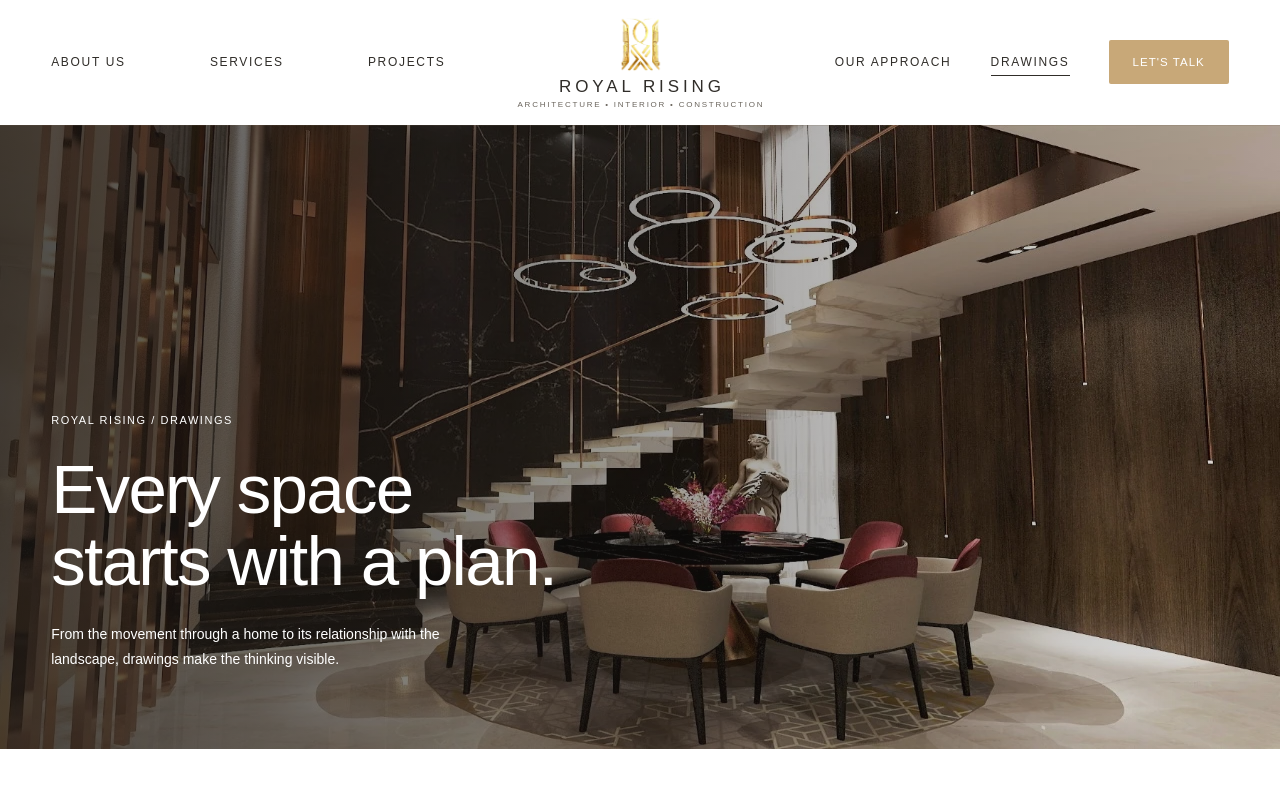
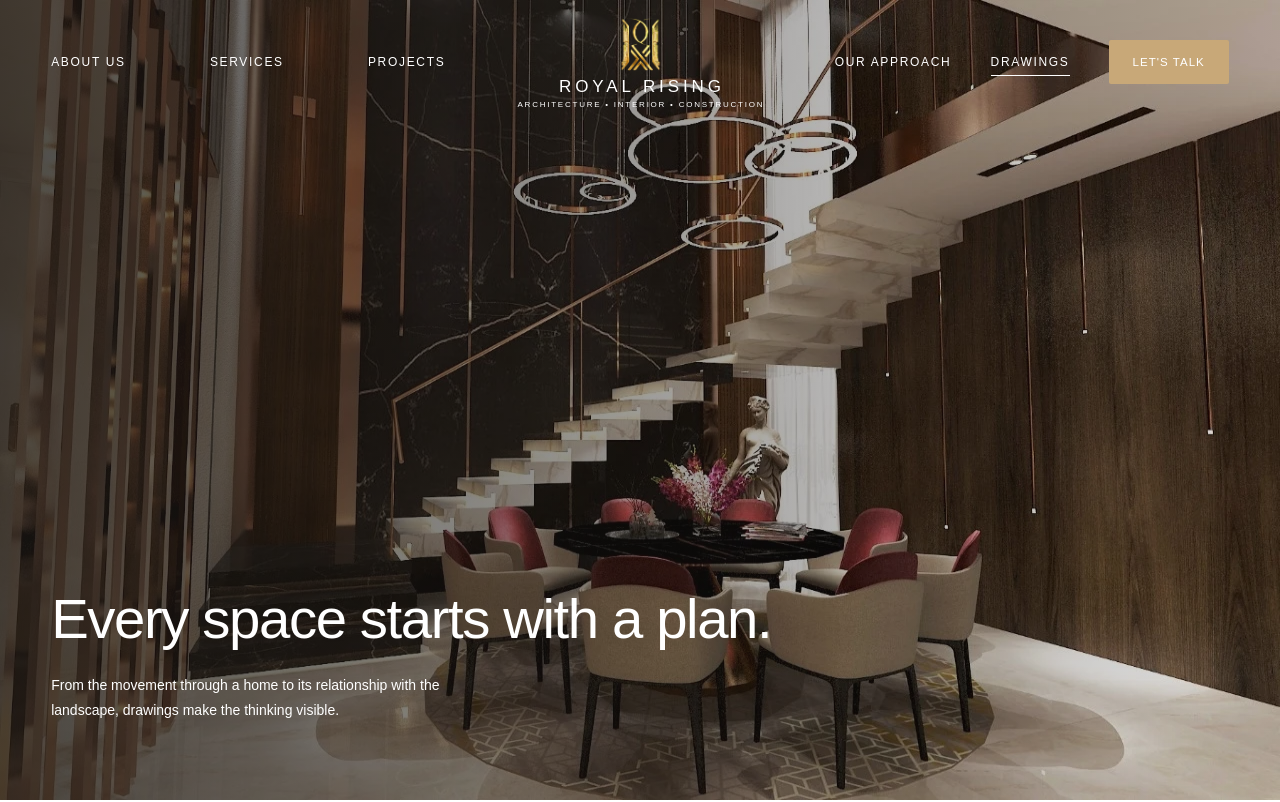
Before and after one commit to mediagohype-ctrl/royalrising, a Next.js app: page /drawings in a window 1280 px wide. Shown: the top 802 px of the page. Built offline with nearby package versions, Linux system fonts and the light colour scheme; a web font is replaced by a local one.

Commit message:
feat: enhance Drawings page layout and animations; add InnerPageMotion component for improved transitions

```diff
--- a/src/app/drawings/page.tsx
+++ b/src/app/drawings/page.tsx
@@ -4,7 +4,7 @@ import Drawings from "@/components/Drawings";
 
 export const metadata: Metadata = { title: "Drawings | Royal Rising", description: "Explore architectural floor plans, site layouts, blueprints and design studies from Royal Rising." };
 export default function DrawingsPage() {
-  return <InnerPage label="Drawings" title="Every space starts with a plan." intro="From the movement through a home to its relationship with the landscape, drawings make the thinking visible." image="project-staircase-dining" showExplore={false}>
+  return <InnerPage label="Drawings" title="Every space starts with a plan." intro="From the movement through a home to its relationship with the landscape, drawings make the thinking visible." image="project-staircase-dining">
     <PageNote label="Behind the spaces" title="Drawn with care. Designed for living."><p>Before choosing finishes, we consider how a home works. Where do you arrive? How does daylight reach the rooms? Where can family life open up, and where is privacy needed?</p><p>Floor plans, site studies and cutaways help explore those questions. They turn spatial ideas into something we can discuss, test and refine together.</p></PageNote>
     <Drawings showAll />
     <section className="page-values"><div><p className="label">Reading a drawing</p><h2>Look a little closer.</h2></div><article><h3>The site</h3><p>Look at the position of the building, arrival routes and outdoor spaces. These relationships shape the experience before you step inside.</p></article><article><h3>The plan</h3><p>Follow the connections between rooms. Shared areas, quieter corners and circulation reveal the everyday rhythm of the home.</p></article><article><h3>The detail</h3><p>Notice furniture layouts, openings and changes in level. Each helps explain the scale and intended use of a space.</p></article></section>
--- a/src/app/globals.css
+++ b/src/app/globals.css
@@ -2526,13 +2526,18 @@ body { font-weight: 400; }
 }
 
 /* Studio pages: the homepage's image-led identity, with readable editorial content. */
-.studio-hero { position: relative; isolation: isolate; min-height: min(740px, 78svh); display: flex; align-items: flex-end; padding: clamp(36px, 6vw, 88px) var(--pad); background: var(--ink); color: white; }
+.studio-hero, .page-editorial__image, .page-contact__image { overflow: hidden; }
+.inner-page.studio-page { padding-top: 0; }
+.studio-hero { position: relative; isolation: isolate; min-height: 100svh; display: flex; align-items: flex-end; padding: calc(var(--nav-height, 130px) + 36px) var(--pad) clamp(36px, 6vw, 88px); background: var(--ink); color: white; }
 .studio-hero__image { position: absolute; inset: 0; z-index: -2; }
 .studio-hero__image img[data-nimg="fill"] { object-fit: cover; object-position: center 55%; }
 .studio-hero::after { content: ""; position: absolute; inset: 0; z-index: -1; background: linear-gradient(90deg, rgba(26,23,20,.78), rgba(26,23,20,.32) 65%, rgba(26,23,20,.12)); }
-.studio-hero .page-intro__copy { max-width: 740px; }
+.studio-hero .page-intro__copy { width: 100%; max-width: none; }
 .studio-hero .label { color: #fff; letter-spacing: .14em; font-size: 11px; margin: 0 0 24px; }
 .studio-hero h1 { font-family: var(--display); font-weight: 500; font-size: clamp(44px, 5.4vw, 82px); line-height: 1.04; letter-spacing: -.025em; text-wrap: balance; }
+@media (min-width: 961px) {
+  .studio-hero h1 { font-size: clamp(40px, 4.4vw, 82px); white-space: nowrap; text-wrap: nowrap; }
+}
 .studio-hero .page-intro__copy > p:not(.label) { color: #fff; max-width: 54ch; font-size: clamp(14px, 1.05vw, 17px); line-height: 1.8; margin-top: 24px; }
 .studio-hero .pill { margin-top: 28px; }
 .studio-page #page-content { scroll-margin-top: calc(var(--nav-height, 130px) + 20px); }
@@ -2559,7 +2564,7 @@ body { font-weight: 400; }
 .page-contact__copy { padding: clamp(36px, 5vw, 80px); align-self: center; }
 .page-contact__copy > p:not(.label) { color: var(--muted); line-height: 1.8; margin-bottom: 28px; max-width: 42ch; }
 @media (max-width: 760px) {
-  .studio-hero { min-height: 620px; min-height: min(720px, 85svh); padding: 40px var(--pad); }
+  .studio-hero { min-height: 100svh; padding: calc(var(--nav-height, 72px) + 32px) var(--pad) 40px; }
   .studio-hero::after { background: linear-gradient(0deg, rgba(26,23,20,.85), rgba(26,23,20,.35)); }
   .studio-hero h1 { font-size: clamp(40px, 10vw, 64px); }
   .page-note, .studio-page .page-contact { grid-template-columns: 1fr; }
--- a/src/components/InnerPage.tsx
+++ b/src/components/InnerPage.tsx
@@ -6,20 +6,21 @@ import Lightbox from "./Lightbox";
 import Img from "./ui/Img";
 import type { ImgKey } from "@/lib/data";
 import ProjectEnquiry from "./ProjectEnquiry";
+import InnerPageMotion from "./InnerPageMotion";
+import SmoothScroll from "./SmoothScroll";
 
-export default function InnerPage({ label, title, intro, image, children, showExplore = true }: {
-  label: string; title: string; intro: string; image?: ImgKey; children: ReactNode; showExplore?: boolean;
+export default function InnerPage({ title, intro, image, children }: {
+  label: string; title: string; intro: string; image?: ImgKey; children: ReactNode;
 }) {
   return <>
-    <Nav />
-    <main id="top" className="inner-page studio-page">
+    <SmoothScroll waitForPreloader={false} />
+    <Nav overBanner />
+    <InnerPageMotion>
       <header className={`studio-hero${image ? " studio-hero--image" : ""}`}>
         {image && <div className="studio-hero__image"><Img k={image} priority sizes="100vw" /></div>}
         <div className="page-intro__copy">
-          <p className="label">Royal Rising / {label}</p>
           <h1>{title}</h1>
           <p>{intro}</p>
-          {showExplore && <a className="pill" href="#page-content">{label === "About Us" ? "Meet the studio" : label === "Our Approach" ? "Our process" : `Explore ${label.toLowerCase()}`} <span aria-hidden>↓</span></a>}
         </div>
       </header>
       <div id="page-content">{children}</div>
@@ -32,7 +33,7 @@ export default function InnerPage({ label, title, intro, image, children, showEx
         <ProjectEnquiry />
         </div>
       </section>
-    </main>
+    </InnerPageMotion>
     <Footer /><ContactDrawer /><Lightbox />
   </>;
 }
--- /dev/null
+++ b/src/components/InnerPageMotion.tsx
@@ -0,0 +1,63 @@
+"use client";
+
+import { useRef, type ReactNode } from "react";
+import { gsap, useGSAP } from "@/lib/gsap";
+
+/** Shared homepage-style entrances for the studio's editorial pages. */
+export default function InnerPageMotion({ children }: { children: ReactNode }) {
+  const root = useRef<HTMLElement>(null);
+
+  useGSAP(() => {
+    const motion = gsap.matchMedia();
+    motion.add({
+      desktop: "(min-width: 961px)",
+      mobile: "(max-width: 960px)",
+      reduced: "(prefers-reduced-motion: reduce)",
+    }, (context) => {
+      if (context.conditions?.reduced) return;
+      const desktop = context.conditions?.desktop;
+      const page = root.current!;
+
+      gsap.from(".page-intro__copy > *", {
+        y: desktop ? 28 : 18, opacity: 0, duration: 1.1,
+        stagger: 0.12, delay: 0.12, ease: "power3.out", clearProps: "transform,opacity",
+      });
+      gsap.from(".studio-hero__image img", {
+        scale: 1.045, duration: 2, ease: "power2.out", clearProps: "transform",
+      });
+
+      page.querySelectorAll<HTMLElement>(
+        ".page-note > div, .page-editorial__copy, .page-values > div, .page-values > article, .page-process__heading, .page-process li, .page-drawing-note, .page-contact__copy"
+      ).forEach((group) => {
+        gsap.from(group.children, {
+          y: desktop ? 26 : 16, opacity: 0, duration: 0.95,
+          stagger: 0.09, ease: "power3.out", clearProps: "transform,opacity",
+          scrollTrigger: { trigger: group, start: "top 90%", once: true },
+        });
+      });
+
+      page.querySelectorAll<HTMLElement>(".page-editorial__image, .page-contact__image").forEach((frame) => {
+        const reverse = frame.closest(".page-editorial--reverse");
+        gsap.fromTo(frame,
+          { clipPath: reverse ? "inset(0% 0% 0% 100%)" : "inset(0% 100% 0% 0%)" },
+          {
+            clipPath: "inset(0% 0% 0% 0%)", duration: desktop ? 1.35 : 1,
+            ease: "power3.inOut", clearProps: "clipPath",
+            scrollTrigger: { trigger: frame, start: "top 92%", once: true },
+          }
+        );
+        // Keep architectural plans still and fully legible.
+        const photo = frame.querySelector<HTMLImageElement>("img:not([src*='plan'])");
+        if (desktop && photo) {
+          gsap.fromTo(photo, { scale: 1.07, yPercent: 2 }, {
+            scale: 1.07, yPercent: -2, ease: "none",
+            scrollTrigger: { trigger: frame, start: "top bottom", end: "bottom top", scrub: 0.8 },
+          });
+        }
+      });
+    });
+    return () => motion.revert();
+  }, { scope: root });
+
+  return <main ref={root} id="top" className="inner-page studio-page">{children}</main>;
+}
--- a/src/components/Nav.tsx
+++ b/src/components/Nav.tsx
@@ -6,9 +6,10 @@ import { openContact } from "@/lib/events";
 import { navLeft, navRight, contact } from "@/lib/data";
 import { usePathname } from "next/navigation";
 
-export default function Nav() {
+export default function Nav({ overBanner = false }: { overBanner?: boolean }) {
   const pathname = usePathname();
   const innerPage = pathname !== "/";
+  const solidByDefault = innerPage && !overBanner;
   const header = useRef<HTMLElement>(null);
   const [open, setOpen] = useState(false);
   const burger = useRef<HTMLButtonElement>(null);
@@ -50,15 +51,23 @@ export default function Nav() {
   }, []);
 
   useGSAP(() => {
+    const updateSurface = () => {
+      const h = header.current!;
+      const hero = overBanner
+        ? document.querySelector(".studio-hero")
+        : document.getElementById("top");
+      h.classList.toggle("is-solid", solidByDefault || !hero || hero.getBoundingClientRect().bottom <= h.offsetHeight);
+    };
+    updateSurface();
     ScrollTrigger.create({
       start: 0,
       end: "max",
+      onRefresh: updateSurface,
       onUpdate: (self) => {
         const y = self.scroll();
         const h = header.current!;
         // transparent over the hero, white once past it
-        const hero = document.getElementById("top");
-        h.classList.toggle("is-solid", innerPage || y > (hero?.offsetHeight ?? window.innerHeight) - h.offsetHeight);
+        updateSurface();
         const story = document.getElementById("story");
         const storyBounds = story?.getBoundingClientRect();
         const approach = document.getElementById("approach");
@@ -69,7 +78,7 @@ export default function Nav() {
         h.classList.toggle("is-hidden", self.direction === 1 && y > 24);
       },
     });
-  });
+  }, { dependencies: [overBanner, solidByDefault, pathname], revertOnUpdate: true });
 
   const mounted = useRef(false);
   useEffect(() => {
@@ -96,7 +105,7 @@ export default function Nav() {
 
   return (
     <>
-      <header ref={header} className={`nav${innerPage ? " is-solid" : ""}${open ? " is-open" : ""}`}>
+      <header ref={header} className={`nav${solidByDefault ? " is-solid" : ""}${open ? " is-open" : ""}`}>
         <nav className="nav__side" aria-label="Primary">
           {navLeft.map((n) => (
             <a key={n.href} href={n.href} aria-current={pathname === n.href ? "page" : undefined}>
--- a/src/components/SmoothScroll.tsx
+++ b/src/components/SmoothScroll.tsx
@@ -5,10 +5,10 @@ import { gsap, ScrollTrigger } from "@/lib/gsap";
 import { prefersReducedMotion, onReady } from "@/lib/ready";
 import { setLenis, scrollToTarget, lockScroll, unlockScroll } from "@/lib/scroll";
 
-export default function SmoothScroll() {
+export default function SmoothScroll({ waitForPreloader = true }: { waitForPreloader?: boolean }) {
   useEffect(() => {
     if ("scrollRestoration" in history) history.scrollRestoration = "manual";
-    if (!window.__rrReady) window.scrollTo(0, 0);
+    if (waitForPreloader && !window.__rrReady) window.scrollTo(0, 0);
 
     let lenis: Lenis | null = null;
     const raf = (time: number) => lenis?.raf(time * 1000);
@@ -22,11 +22,16 @@ export default function SmoothScroll() {
     }
 
     // Hold the page still until the preloader lifts
-    lockScroll();
-    const offReady = onReady(() => {
-      unlockScroll();
+    let offReady = () => {};
+    if (waitForPreloader) {
+      lockScroll();
+      offReady = onReady(() => {
+        unlockScroll();
+        ScrollTrigger.refresh();
+      });
+    } else {
       ScrollTrigger.refresh();
-    });
+    }
 
     // Route every in-page anchor through the smooth scroller
     const onClick = (e: MouseEvent) => {
@@ -50,7 +55,7 @@ export default function SmoothScroll() {
       lenis?.destroy();
       setLenis(null);
     };
-  }, []);
+  }, [waitForPreloader]);
 
   return null;
 }
```
